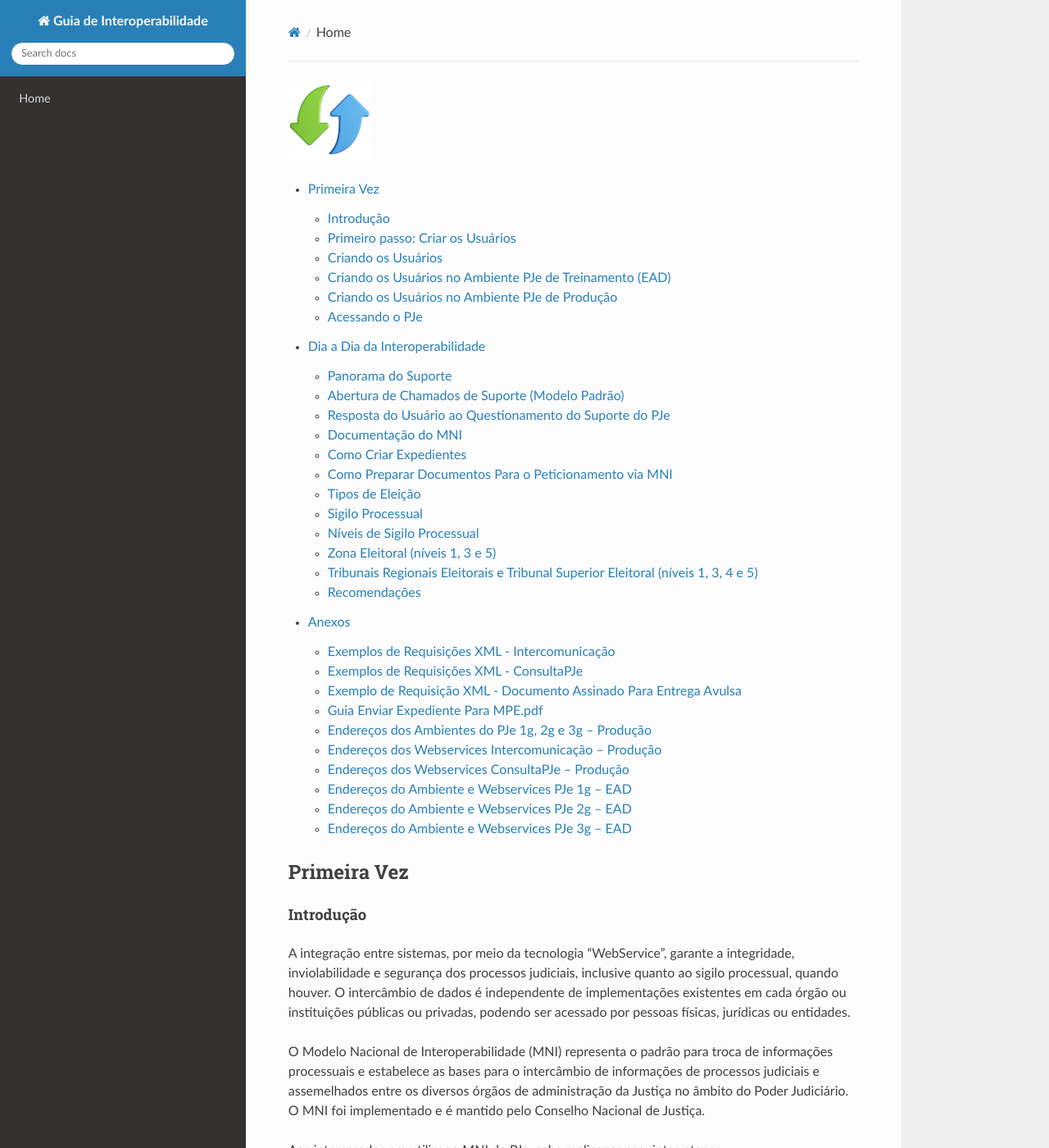
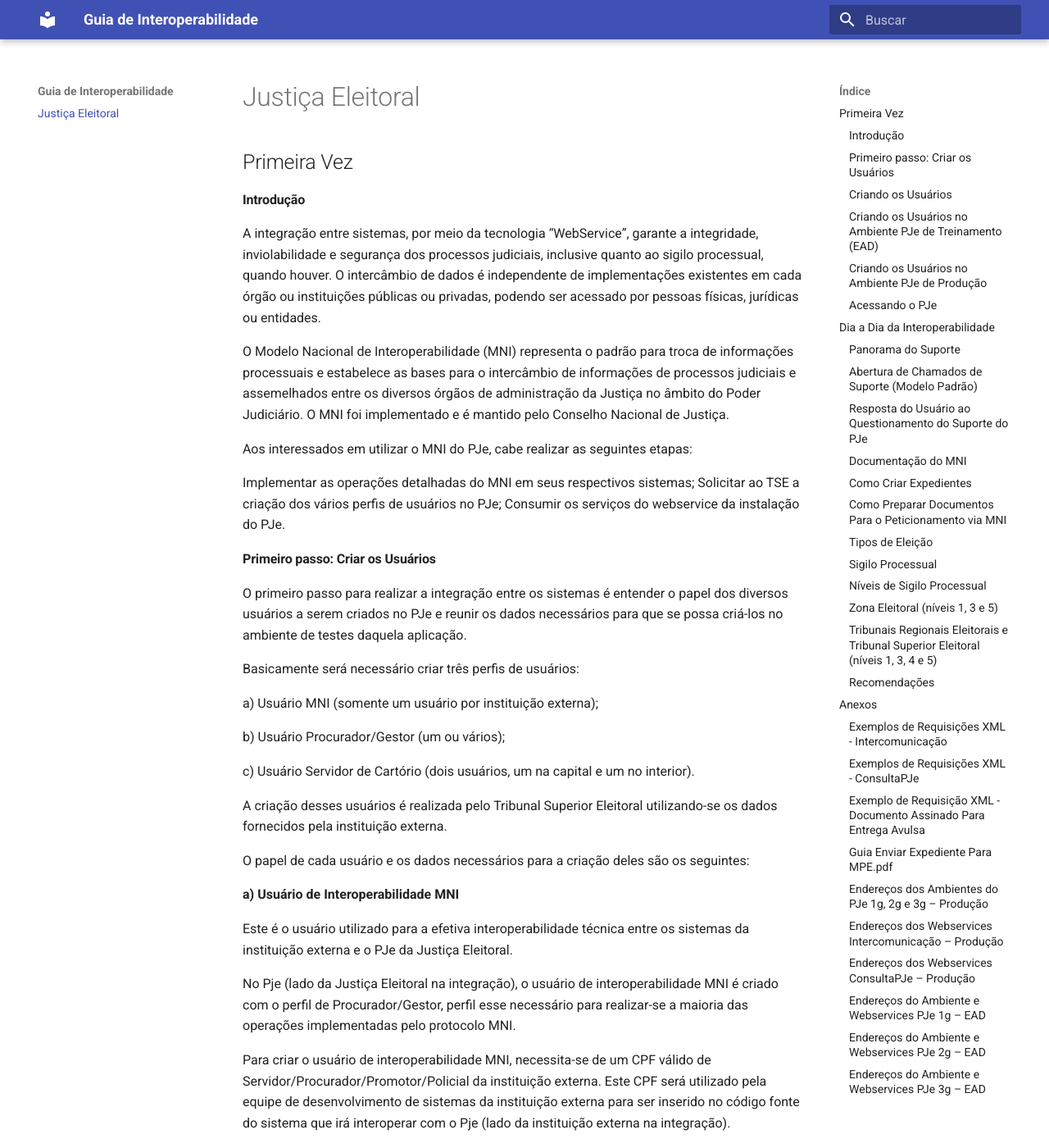
Before and after one commit to codigoancestral/ginter, an MkDocs documentation site: the page built from docs/index.md, in a window 1280 px wide and 1400 px high. Shown: the whole window at 82% size. Built offline with MkDocs 1.6.1 and Material for MkDocs 9.7.7, drawn with Linux system fonts in a browser that asks for light colours; nearby versions of some CDN libraries; some of the changed text lies outside the part shown.

Commit message:
Atualização do index e yml

```diff
--- a/docs/index.md
+++ b/docs/index.md
@@ -1,7 +1,3 @@
-![Logo](img/interop.png)
-
-[TOC]
-
 ## Primeira Vez
 #### Introdução
 
--- a/mkdocs.yml
+++ b/mkdocs.yml
@@ -1,11 +1,11 @@
 site_name: Guia de Interoperabilidade
 nav:
-    - Home: ''
+    - Justiça Eleitoral: 'index.md'
 plugins:
     - search:
         lang: pt
 theme:
-  name: readthedocs
+  name: material
   language: pt
   favicon: img/logo.png
   features:
```
